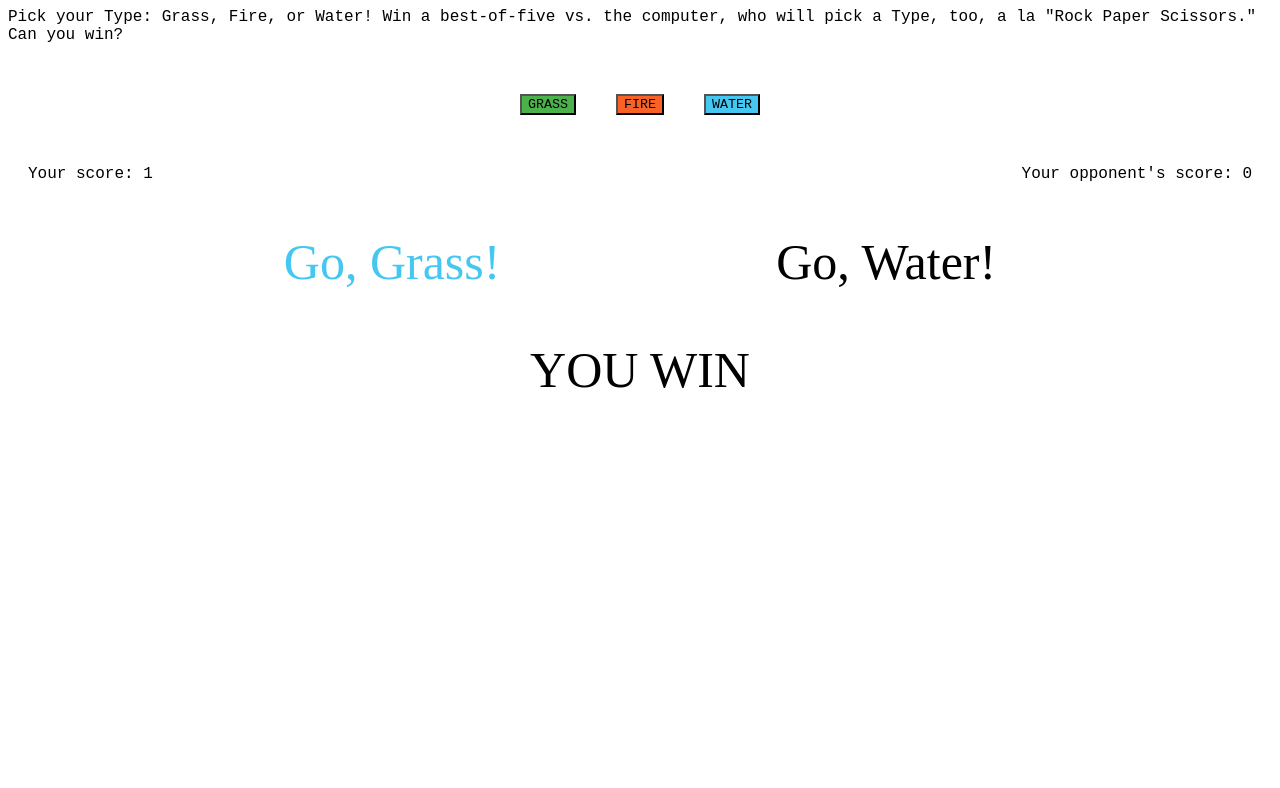
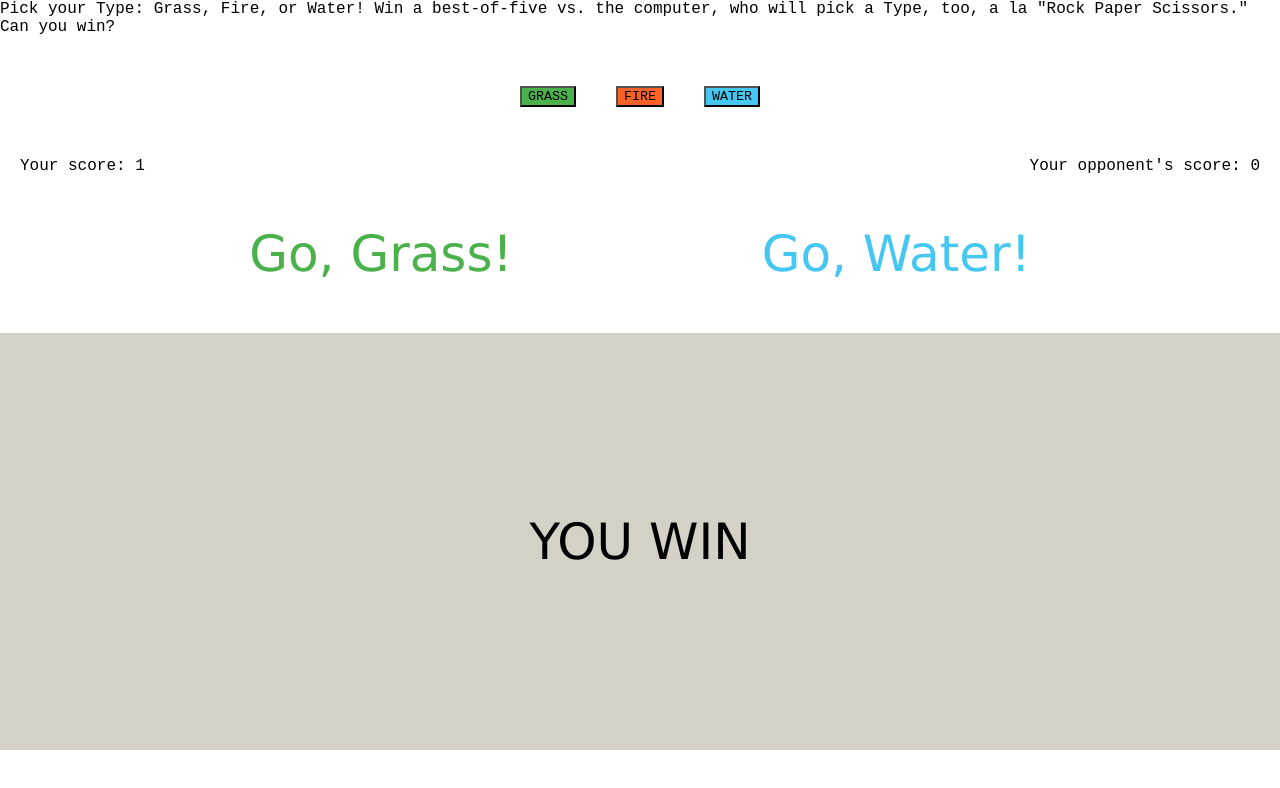
Before and after one commit to HenryMikitish/rock-paper-scissors, a plain HTML site: page index.html in a window 1280 px wide. Both pictures are taken after a click on the button "GRASS". Drawn offline with Linux system fonts and the light colour scheme.

Commit message:
modified:   index.html modified:   main-script.js modified:   style.css
Add correct colors to "go" plays, e.g, blue for 'Go, Water!';
Make body flex and prep declaration area by setting grow-1;
Make the end declaration clear the game is over

```diff
--- a/index.html
+++ b/index.html
@@ -44,7 +44,7 @@
     </div>
 
     <div class="declare">
-        <span>Who Wins?</span>
+        <span>WHO WINS?</span>
     </div>
 
     <div id="reset">
--- a/main-script.js
+++ b/main-script.js
@@ -53,12 +53,31 @@ wbtn.addEventListener('click', function(e) {
 });
 
 function compareResults() {
-    if (choice[0] == 'grass') {yourPlay.textContent = 'Go, Grass!'};
-    if (choice[0] == 'fire') {yourPlay.textContent = 'Go, Fire!'};
-    if (choice[0] == 'water') {yourPlay.textContent = 'Go, Water!'};
-    if (compchoice[0] == 'grass') {oppPlay.textContent = 'Go, Grass!'};
-    if (compchoice[0] == 'fire') {oppPlay.textContent = 'Go, Fire!'};
-    if (compchoice[0] == 'water') {oppPlay.textContent = 'Go, Water!'};
+    if (choice[0] == 'grass') {
+        yourPlay.textContent = 'Go, Grass!';
+        yourPlay.style.color = 'rgb(75, 177, 75)';
+    };
+    if (choice[0] == 'fire') {
+        yourPlay.textContent = 'Go, Fire!';
+        yourPlay.style.color = 'rgb(248, 98, 39)';
+    };
+    if (choice[0] == 'water') {
+        yourPlay.textContent = 'Go, Water!';
+        yourPlay.style.color = 'rgb(70, 199, 242)';
+    };
+
+    if (compchoice[0] == 'grass') {
+        oppPlay.textContent = 'Go, Grass!';
+        oppPlay.style.color = 'rgb(75, 177, 75)';
+    }
+    if (compchoice[0] == 'fire') {
+        oppPlay.textContent = 'Go, Fire!';
+        oppPlay.style.color = 'rgb(248, 98, 39)';
+    }
+    if (compchoice[0] == 'water') {
+        oppPlay.textContent = 'Go, Water!';
+        oppPlay.style.color = 'rgb(70, 199, 242)';
+    }
 
     if (
         choice[0] == 'grass' && compchoice[0] == 'water' ||
@@ -86,6 +105,9 @@ function compareResults() {
 
     if (oppScore == 3 || yourScore == 3) {
 
+        if (oppScore == 3) {declaration.textContent = 'YOU LOSE THE GAME'};
+        if (yourScore == 3) {declaration.textContent = 'YOU WIN THE GAME'};
+
         document.getElementById('gbtn').disabled = true;
         document.getElementById('fbtn').disabled = true;
         document.getElementById('wbtn').disabled = true;
@@ -103,9 +125,11 @@ reset.addEventListener('click', function() {
     yourScore = 0;
     oppScore = 0;
 
-    yourPlay.textContent = 'Go!'
-    oppPlay.textContent = 'Go!'
-    declaration.textContent = 'Who Wins?'
+    yourPlay.textContent = 'Go!';
+    yourPlay.style.color = 'black';
+    oppPlay.textContent = 'Go!';
+    oppPlay.style.color = 'black';
+    declaration.textContent = 'WHO WINS?';
     yourScoreBoard.textContent = yourScore;
     oppScoreBoard.textContent = oppScore;
 
--- a/style.css
+++ b/style.css
@@ -1,3 +1,9 @@
+body {
+    margin: 0;
+    min-height: 100vh;
+    display: flex;
+    flex-direction: column;
+}
 
 .intro {
     display: flex;
@@ -36,6 +42,11 @@
     box-shadow: 0 0 1rem rgb(94, 255, 94);
 }
 
+.choices #fbtn {
+    background-color: rgb(248, 98, 39);
+    font-family:'Courier New', Courier, monospace;
+}
+
 .gofire {
     transition: all .1s ease;
     transform: scale(1.1);
@@ -43,21 +54,16 @@
     box-shadow: 0 0 1rem rgb(255, 87, 21);
 }
 
+.choices #wbtn {
+    background-color: rgb(70, 199, 242);
+    font-family:'Courier New', Courier, monospace;
+}
+
 .gowater {
     transition: all .1s ease;
     transform: scale(1.1);
     border-color: rgb(157, 231, 255);;
     box-shadow: 0 0 1rem rgb(48, 203, 255);;
-}
-
-.choices #fbtn {
-    background-color: rgb(248, 98, 39);
-    font-family:'Courier New', Courier, monospace;
-}
-
-.choices #wbtn {
-    background-color: rgb(70, 199, 242);
-    font-family:'Courier New', Courier, monospace;
 }
 
 .scores {
@@ -83,21 +89,32 @@
 }
 
 .battlefield .yourplay {
-    color:rgb(70, 199, 242);
+    font-family: Verdana, Geneva, Tahoma, sans-serif;
+}
+
+.battlefield .oppplay {
+    font-family: Verdana, Geneva, Tahoma, sans-serif;
 }
 
 .declare {
     display: flex;
+    flex-grow: 1;
     justify-content: center;
+    align-items: center;
     font-size: 50px;
-    margin: 0 0 50px 0;
+    margin: 0 0 0 0;
+    font-family: Verdana, Geneva, Tahoma, sans-serif;
+    background-color: rgb(212, 210, 199);
 }
 
 #reset {
     display: flex;
+    height: 50px;
     justify-content: center;
+    align-items: center;
 }
 
 #reset button {
     font-family:'Courier New', Courier, monospace;
+    height: 30px;
 }
```
